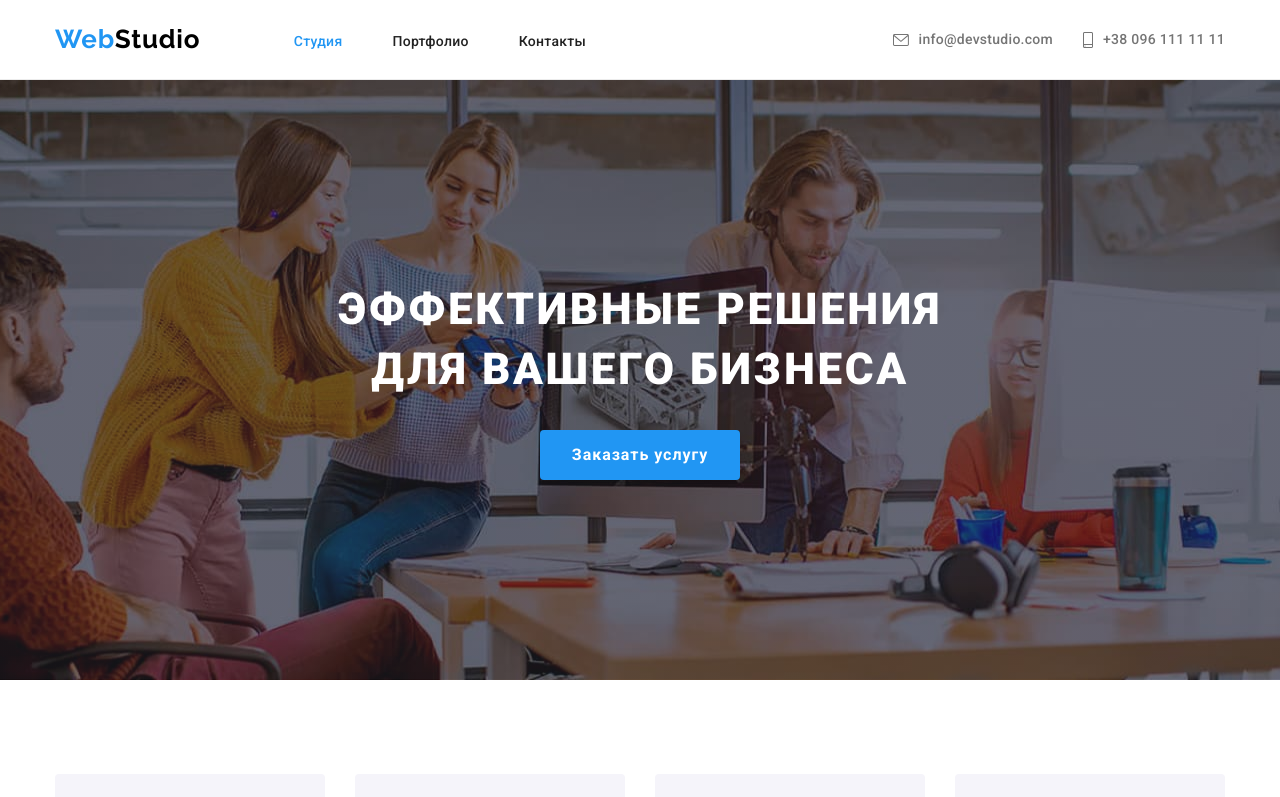
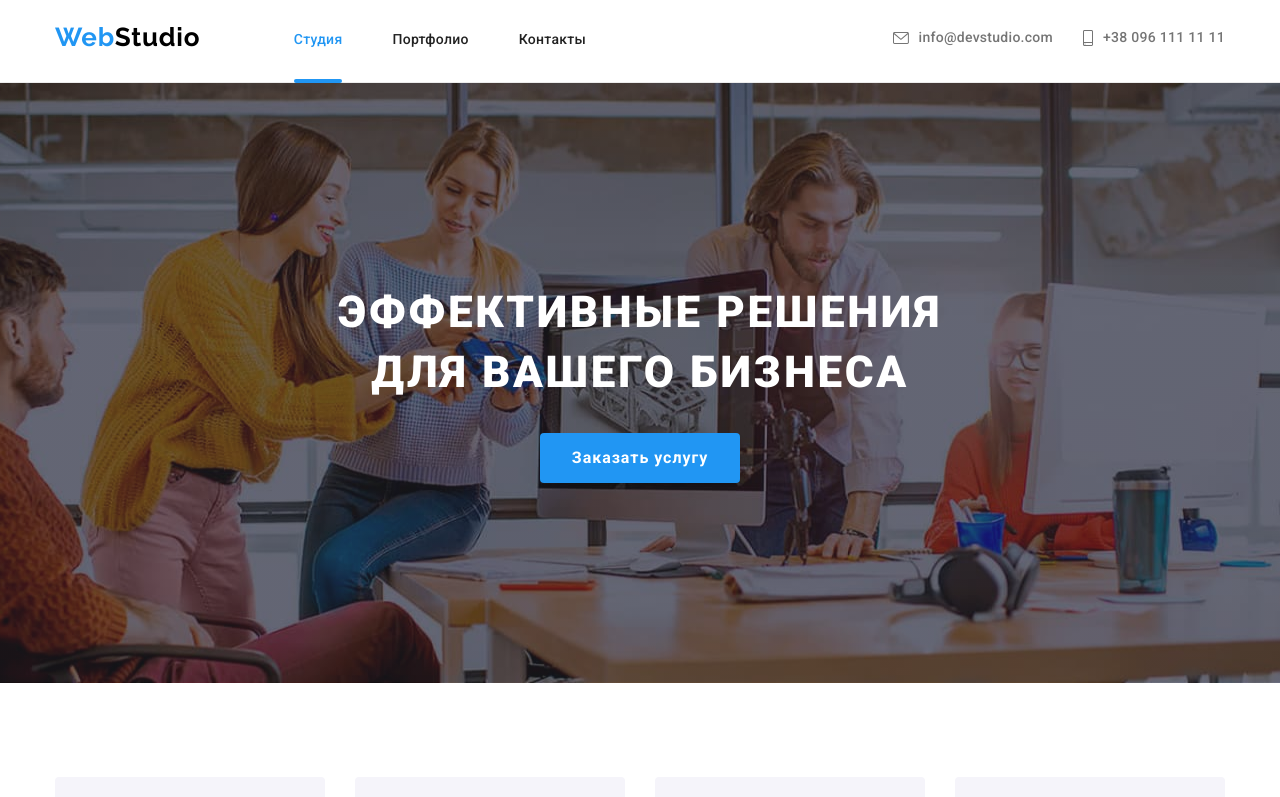
Before and after one commit to woyager69/goit-markup-hw-05, a plain HTML site: page index.html in a window 1280 px wide. Shown: the top 797 px of the page. Drawn offline with nearby package versions, Linux system fonts and the light colour scheme.

Commit message:
Update styles.css

```diff
--- a/css/styles.css
+++ b/css/styles.css
@@ -65,7 +65,6 @@ header {
   border-bottom: 1px solid #ececec;
 }
 .header-section {
-  max-height: 80px;
 }
 .header-logo,
 .footer-logo {
@@ -79,7 +78,7 @@ header {
   color: var(--accent-color);
 }
 .header-logo {
-  padding: 24px 0 25px 0;
+  padding: 22px 0 22px 0;
   margin-right: 93px;
 }
 .header-logo-studio {
@@ -91,7 +90,7 @@ header {
   font-size: 14px;
   line-height: 1.14;
   letter-spacing: 0.02em;
-  padding: 32px 0;
+  padding: 30px 0;
 }
 .site-nav a {
   color: var(--title-text-color);
@@ -102,8 +101,8 @@ header {
   transition: color 250ms cubic-bezier(0.4, 0, 0.2, 1);
 }
 .site-nav {
-  padding-top: 32px;
-  padding-bottom: 32px;
+  padding-top: 30px;
+  padding-bottom: 30px;
 }
 .site-nav {
   margin-right: 306px;
@@ -150,6 +149,17 @@ footer .container {
 }
 .site-nav .active {
   color: var(--accent-color);
+}
+.site-nav .active::after {
+  display: block;
+  position: relative;
+  top: 31px;
+  bottom: auto;
+  content: '';
+  width: 100%;
+  height: 4px;
+  border-radius: 2px;
+  background-color: var(--accent-color);
 }
 /* main sections*/
 .section-title {
@@ -239,7 +249,6 @@ footer .container {
   margin-bottom: 31px;
   background-color: var(--main-background-color);
 }
-
 .advantage-item {
   font-size: 14px;
   line-height: 1.72;
@@ -309,6 +318,7 @@ footer .container {
 .social-links {
   display: flex;
   justify-content: space-between;
+  align-items: center;
   margin-top: 16px;
   padding-left: 32px;
   padding-right: 32px;
```
